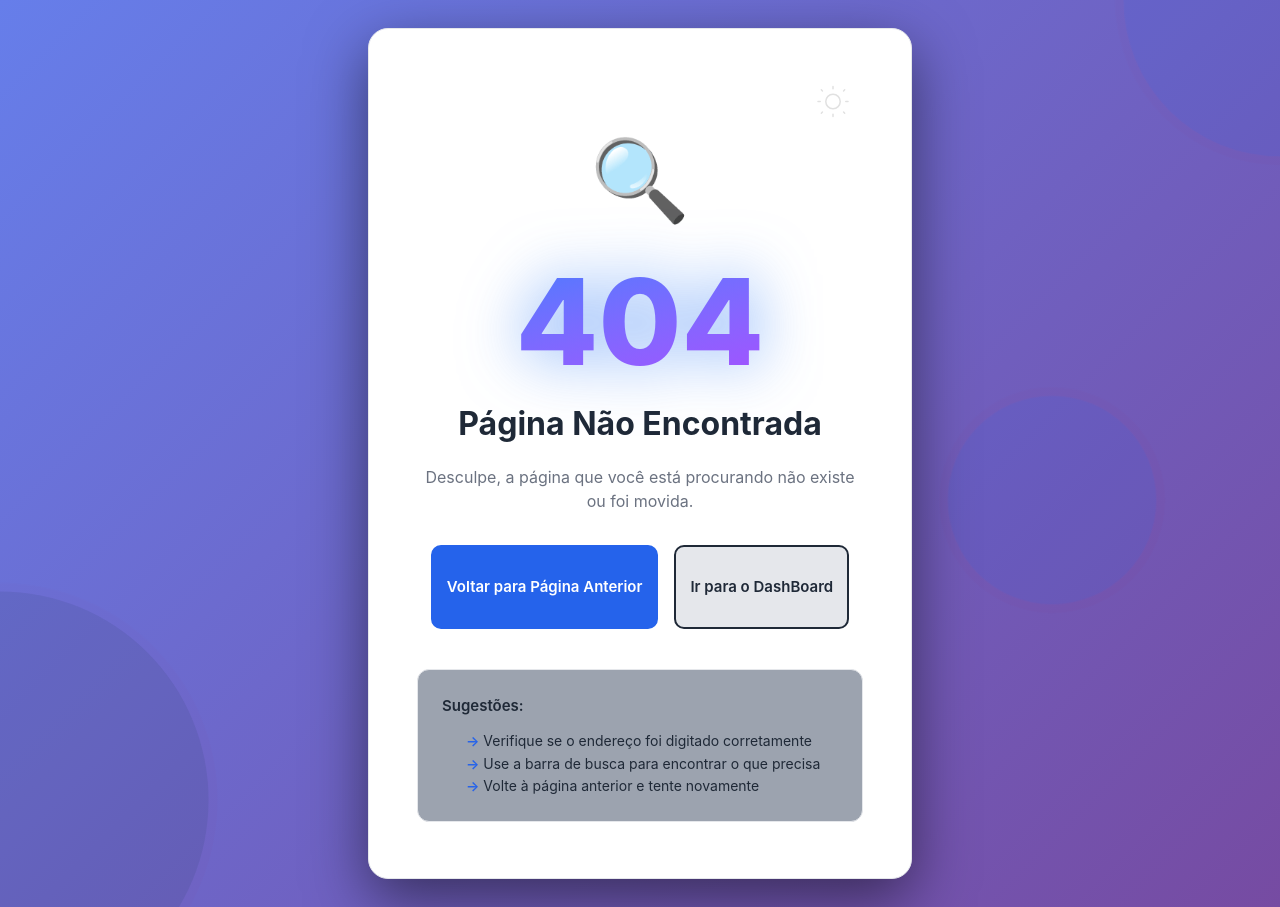
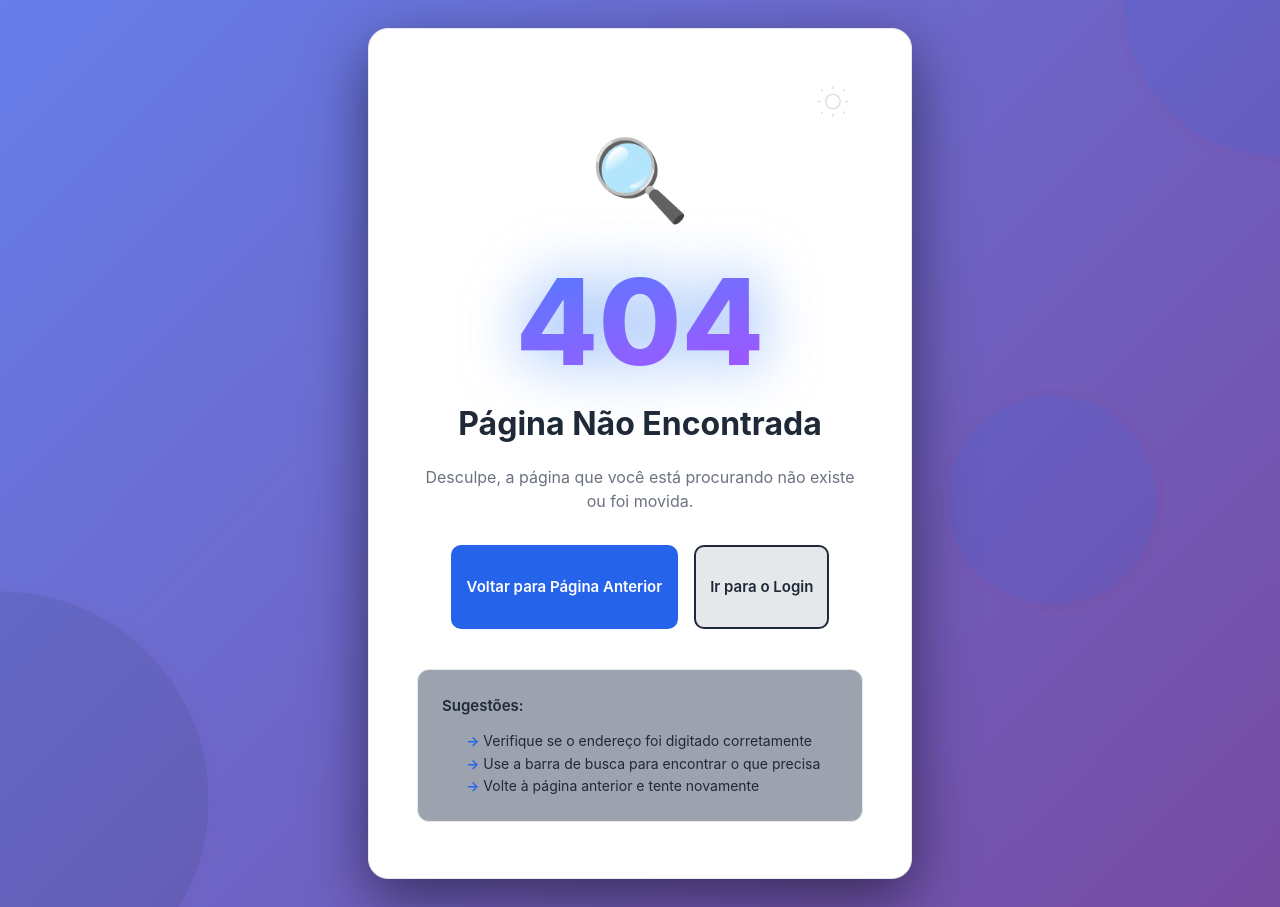
Before and after one commit to DevPeress/EduConnect-Web, a React (Vite) app: page /incio in a window 1280 px wide. Built offline with nearby package versions, Linux system fonts and the light colour scheme; sample sign-in values are in the browser's storage.

Commit message:
Ajustando página não encontrada para ajustar a cada cargo e se esta logado

```diff
--- a/src/App.tsx
+++ b/src/App.tsx
@@ -30,7 +30,7 @@ function App() {
           {/* Página de sem acesso */}
           <Route path="/not-authorized" element={ <SemAcesso Logado={user.length > 2 ? true : false} Cargo={cargo} /> } />
           {/* Página não encontrada */}
-          <Route path="*" element={ <NaoEncontrada /> } />
+          <Route path="*" element={ <NaoEncontrada Logado={user.length > 2 ? true : false} Cargo={cargo} /> } />
         </Routes>
       </BrowserRouter>
     </AuthProvider>
--- a/src/paginas/NaoEncontrada/index.tsx
+++ b/src/paginas/NaoEncontrada/index.tsx
@@ -1,8 +1,14 @@
 import { useNavigate } from "react-router-dom"
 import FundoBolhas from "../../components/FundoBolhas";
+import type { Acessos } from "../../types/types";
 
-const NaoEncontrada = () => {
+const NaoEncontrada = ({ Logado, Cargo }: { Logado: boolean, Cargo: string }) => {
     const navegar = useNavigate();
+
+    const Options: Acessos[] = [
+        { logado: false, pagina: "/login", mensagem: "Ir para o Login" },
+        { logado: true, pagina: "/login", mensagem: "Ir para Área Administrativa", cargos: ["Admin"] },
+    ]
 
     return (
         <FundoBolhas>
@@ -20,12 +26,21 @@ const NaoEncontrada = () => {
                 >
                     Voltar para Página Anterior
                 </button>
-                <button
-                    className="inline-block px-3.5 py-7 rounded-[10px] bg-(--border-color) text-[15px] text-(--text-primary) font-semibold border-2 hover:bg-(--bg-input) hover:border-(--text-secondary) hover:-translate-y-0.5"
-                    onClick={() => navegar("/login")}
-                >
-                    Ir para o DashBoard
-                </button>
+                {Options.map((item) => {
+                    const verify = !item.cargos || item.cargos.includes(Cargo)
+
+                    if (Logado === item.logado && verify) {
+                        return (
+                            <button
+                                key={item.pagina}
+                                className="inline-block px-3.5 py-7 rounded-[10px] bg-(--border-color) text-[15px] text-(--text-primary) font-semibold border-2 hover:bg-(--bg-input) hover:border-(--text-secondary) hover:-translate-y-0.5"
+                                onClick={() => navegar(item.pagina)}
+                            >
+                                {item.mensagem}
+                            </button>
+                        )
+                    }
+                })}
             </div>
 
             <div className="bg-(--bg-input) border border-(--border-color) rounded-xl p-6 text-left">
```
